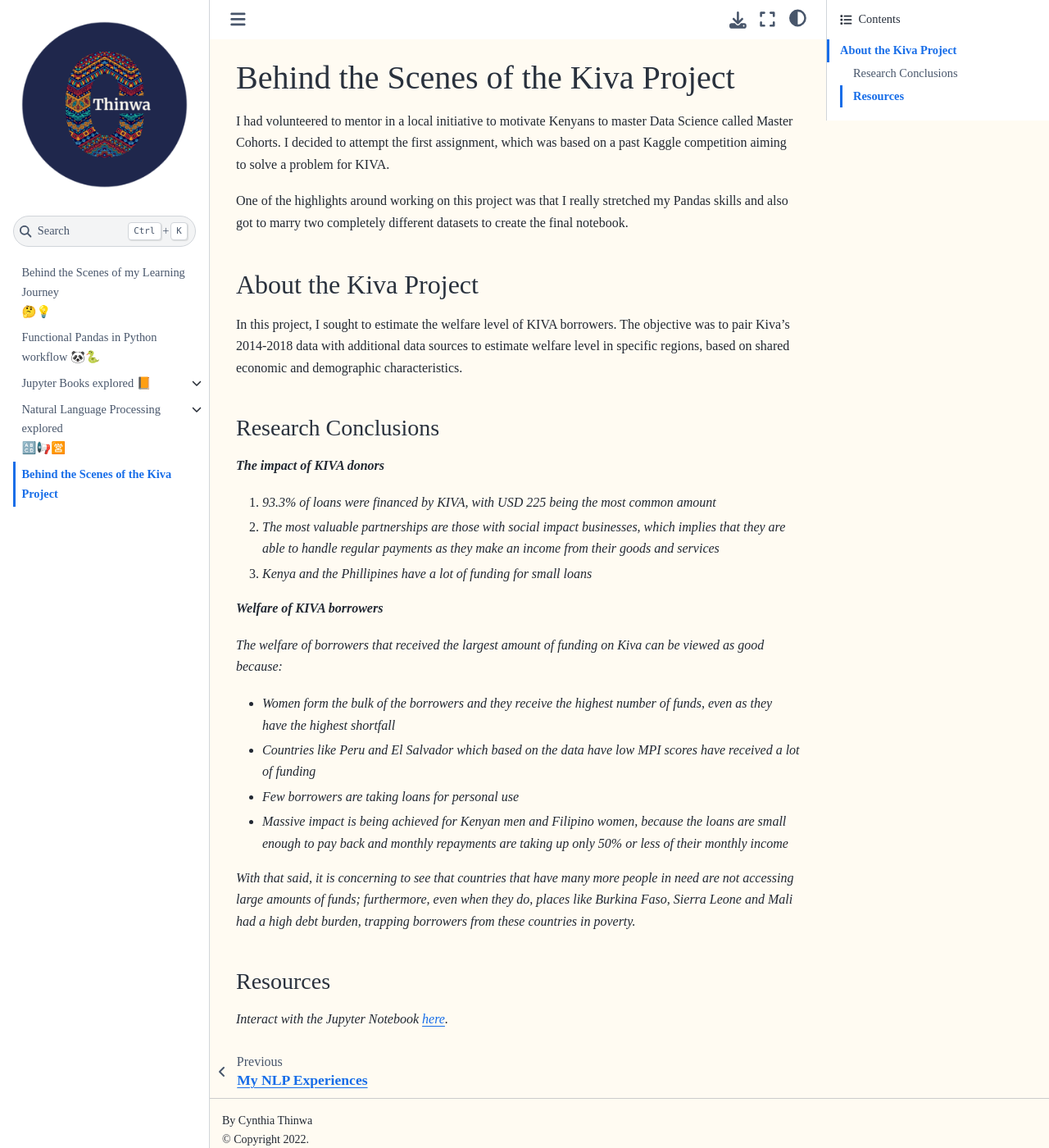
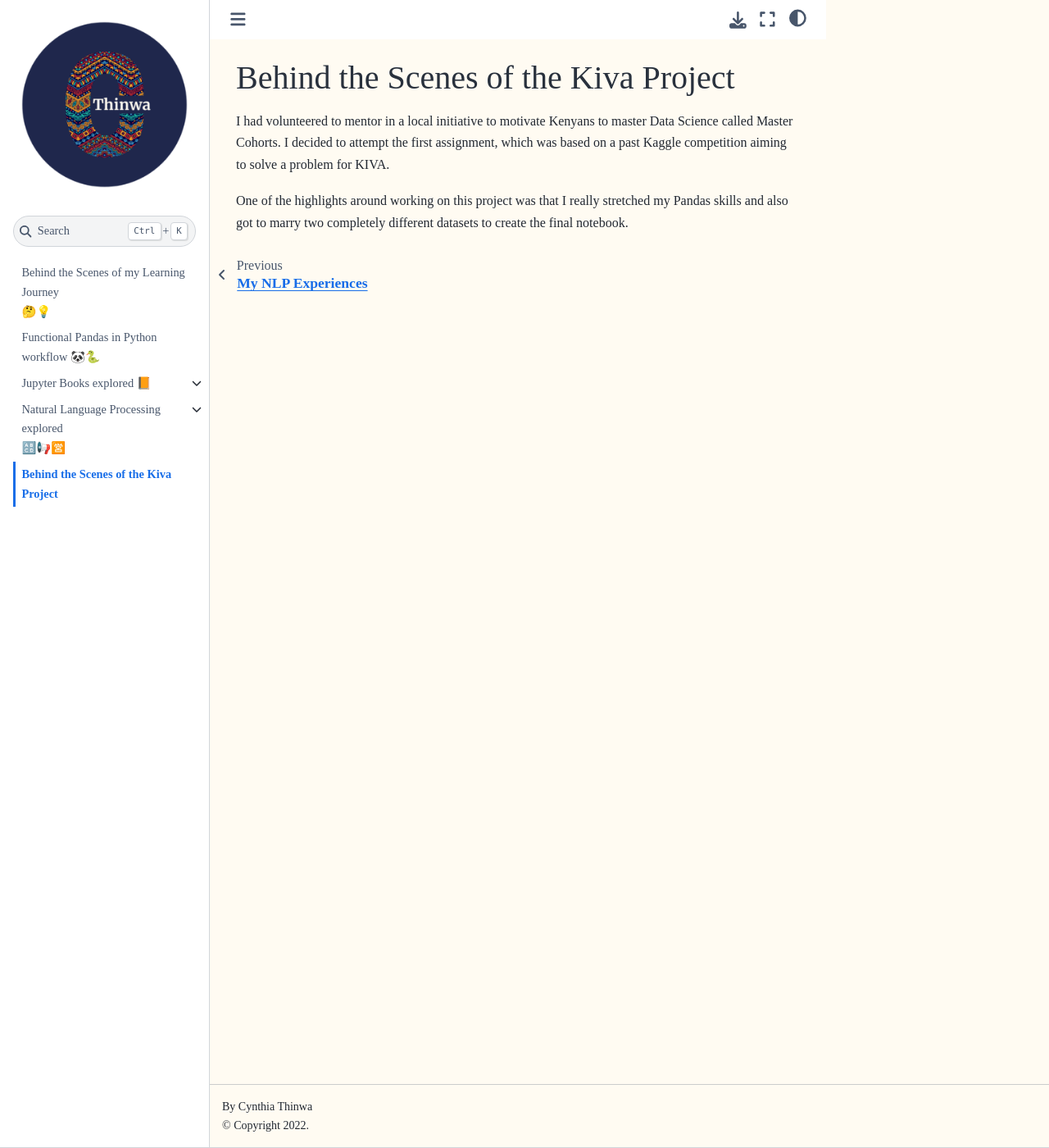
Before and after one commit to CeeThinwa/BTS-Continuous-Learning, a Jupyter Book: the page built from book/Kiva.md, in a window 1280 px wide and 1400 px high. Shown: the whole window at 82% size. Built offline with Jupyter Book 1.0.4 settings and Sphinx 7.4.7 and the Sphinx Book theme 1.1.4, drawn with Linux system fonts in a browser that asks for light colours.

Commit message:
remove unnecessary content

```diff
--- a/book/Kiva.md
+++ b/book/Kiva.md
@@ -11,34 +11,3 @@
 was that I really stretched my Pandas skills and also
 got to marry two completely different datasets to
 create the final notebook.
-
-## About the Kiva Project
-
-In this project, I sought to estimate the welfare level
-of KIVA borrowers. The objective was to pair Kiva's
-2014-2018 data with additional data sources to estimate
-welfare level in specific regions, based on shared economic
-and demographic characteristics.
-
-### Research Conclusions
-
-***The impact of KIVA donors***
-
-1. *93.3% of loans were financed by KIVA, with USD 225 being the most common amount*
-2. *The most valuable partnerships are those with social impact businesses, which implies that they are able to handle regular payments as they make an income from their goods and services*
-3. *Kenya and the Phillipines have a lot of funding for small loans*
-
-***Welfare of KIVA borrowers***
-
-*The welfare of borrowers that received the largest amount of funding on Kiva can be viewed as good because:*
-
-* *Women form the bulk of the borrowers and they receive the highest number of funds, even as they have the highest shortfall*
-* *Countries like Peru and El Salvador which based on the data have low MPI scores have received a lot of funding*
-* *Few borrowers are taking loans for personal use*
-* *Massive impact is being achieved for Kenyan men and Filipino women, because the loans are small enough to pay back and monthly repayments are taking up only 50% or less of their monthly income*
-
-*With that said, it is concerning to see that countries that have many more people in need are not accessing large amounts of funds; furthermore, even when they do, places like Burkina Faso, Sierra Leone and Mali had a high debt burden, trapping borrowers from these countries in poverty.*
-
-### Resources
-
-*Interact with the Jupyter Notebook [here](https://ceethinwa.github.io/knowledge-hub/kiva.html).*
```
